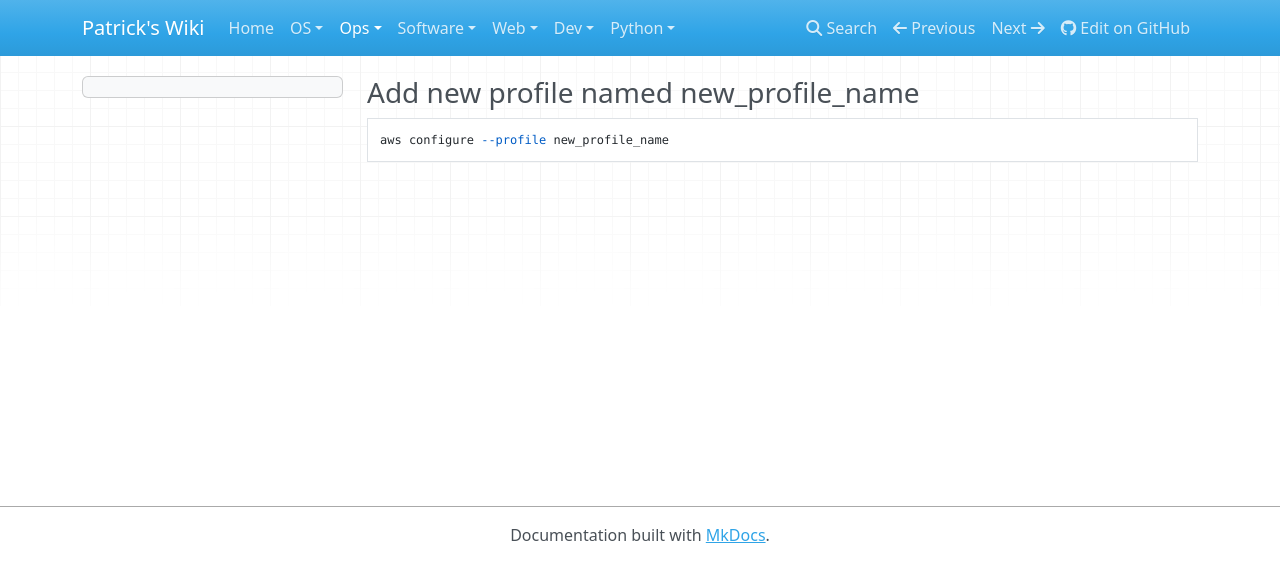
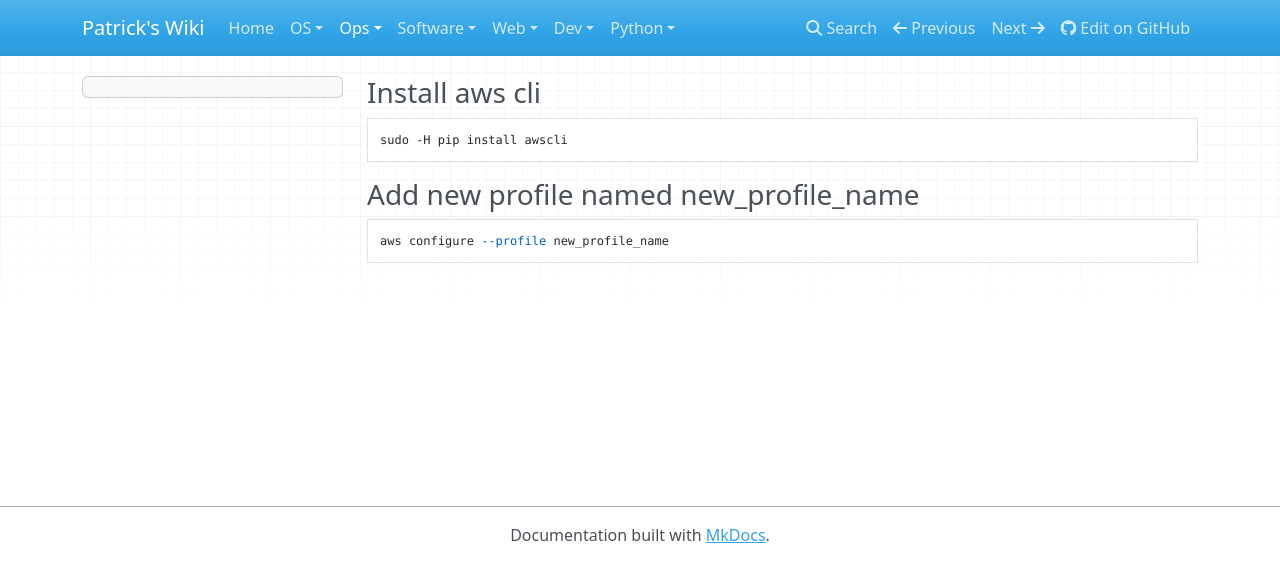
Before and after one commit to patsancu/wiki, an MkDocs documentation site: the page built from docs/Ops/AWS/Cli-Config.md, in a window 1280 px wide. Shown: the top 582 px of the page. Built offline with MkDocs 1.6.1, drawn with Linux system fonts in a browser that asks for light colours; nearby versions of some CDN libraries.

Commit message:
aws cli config

````diff
--- a/docs/Ops/AWS/Cli-Config.md
+++ b/docs/Ops/AWS/Cli-Config.md
@@ -1,3 +1,8 @@
+### Install aws cli
+```
+sudo -H pip install awscli
+```
+
 ### Add new profile named new_profile_name
 ```
 aws configure --profile new_profile_name
````
